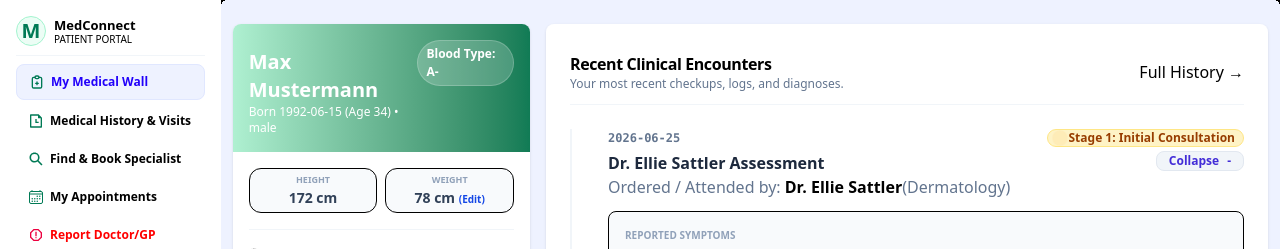
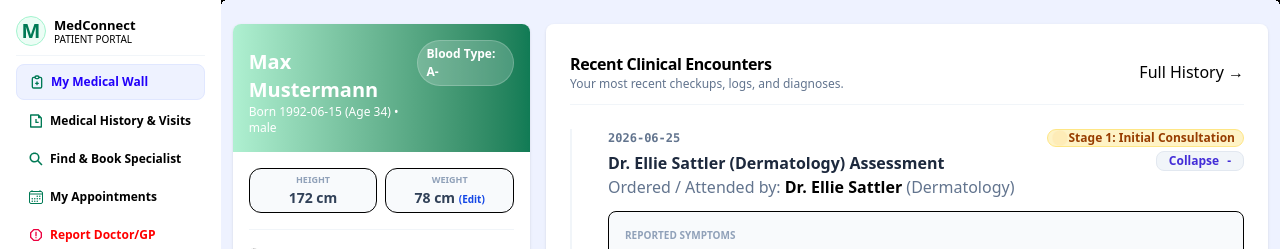
Before and after one commit to mohamad-alkaadi/medconnect, a Next.js app: page /patient/medical-wall in a window 1280 px wide. Shown: the top 249 px of the page. Built offline with nearby package versions, Linux system fonts and the light colour scheme.

Commit message:
update to RecentClinicalEncounters

```diff
--- a/components/medical-wall/recent-clinical-encounters/RecentClinicalEncounters.tsx
+++ b/components/medical-wall/recent-clinical-encounters/RecentClinicalEncounters.tsx
@@ -16,7 +16,7 @@ const RecentClinicalEncounters = () => {
         </div>
         <Link
           href="/patient/history"
-          className="hover:text-indigo-800 hover:underline cursor-pointer "
+          className="hover:text-blue-700 hover:underline cursor-pointer "
         >
           Full History →
         </Link>
--- a/components/medical-wall/recent-clinical-encounters/clinical-encounter/ClinicalEncounter.tsx
+++ b/components/medical-wall/recent-clinical-encounters/clinical-encounter/ClinicalEncounter.tsx
@@ -31,13 +31,16 @@ const ClinicalEncounter = ({
       </div>
       <div className="flex justify-between mb-3">
         <div>
-          <h3 className="font-bold  text-slate-800">
-            Dr. Ellie Sattler Assessment
+          <h3 className="font-bold text-slate-800">
+            {`${clinicalEncountersItem.assessmentBy.prefix} ${clinicalEncountersItem.assessmentBy.name} (${clinicalEncountersItem.assessmentBy.specialty}) `}
+            Assessment
           </h3>
           <p className=" text-slate-500">
             Ordered / Attended by:
-            <span className="text-black font-semibold"> Dr. Ellie Sattler</span>
-            (Dermatology)
+            <span className="text-black font-semibold">
+              {` ${clinicalEncountersItem.assessmentBy.prefix} ${clinicalEncountersItem.assessmentBy.name} `}
+            </span>
+            ({clinicalEncountersItem.assessmentBy.specialty})
           </p>
         </div>
 
--- a/placeholder/patient/clinicalEncounters.json
+++ b/placeholder/patient/clinicalEncounters.json
@@ -3,6 +3,12 @@
     "id": "dkjllfsad",
     "title": "Dermatological Assessment",
     "date": "2026-06-25",
+    "assessmentBy": {
+      "id": "sdsad",
+      "prefix": "Dr.",
+      "name": "Ellie Sattler",
+      "specialty": "Dermatology"
+    },
     "orderedBy": {
       "id": "sdsad",
       "prefix": "Dr.",
--- a/types/clinicalEncounterTypes.ts
+++ b/types/clinicalEncounterTypes.ts
@@ -2,6 +2,12 @@ export type ClinicalEncounterType = {
   id: string;
   title: string;
   date: string;
+  assessmentBy: {
+    id: string;
+    prefix: string;
+    name: string;
+    specialty: string;
+  };
   orderedBy: {
     id: string;
     prefix: string;
```
